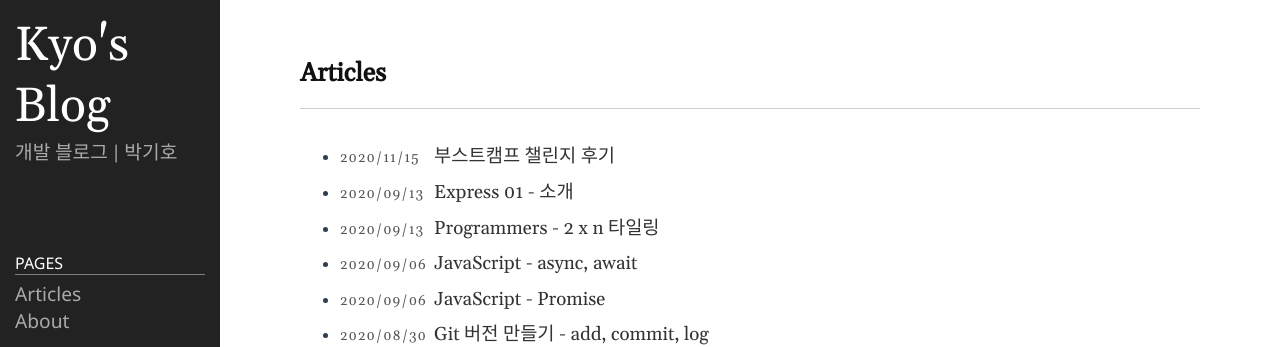
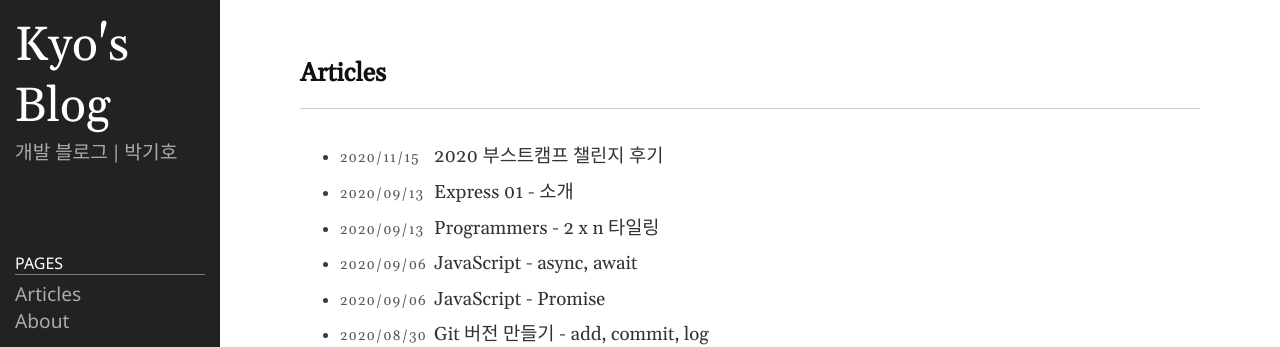
Before and after one commit to qkrrlgh519/qkrrlgh519.github.io, a Jekyll site: the page built from index.md, in a window 1280 px wide. Shown: the top 347 px of the page. Built offline with Jekyll 4.4.1, drawn with Linux system fonts in a browser that asks for light colours.

Commit message:
fix: 부스트캠프 챌린지 과정 오타 수정

```diff
--- a/_posts/2020-11-15-Boostcamp-Challenge-Review.markdown
+++ b/_posts/2020-11-15-Boostcamp-Challenge-Review.markdown
@@ -1,11 +1,11 @@
 ---
 layout: post
-title: "부스트캠프 챌린지 후기"
+title: "2020 부스트캠프 챌린지 후기"
 date: 2020-11-15 18:00:00 +0900
 categories: Story
 ---
 
-# Boostcamp 2020 Challenge Review
+# 2020 Boostcamp Challenge Review
 
 # 1. 기간
 
```
Also changed, not shown: other parts of _posts/2020-11-15-Boostcamp-Challenge-Review.markdown (+1 -1 lines).
